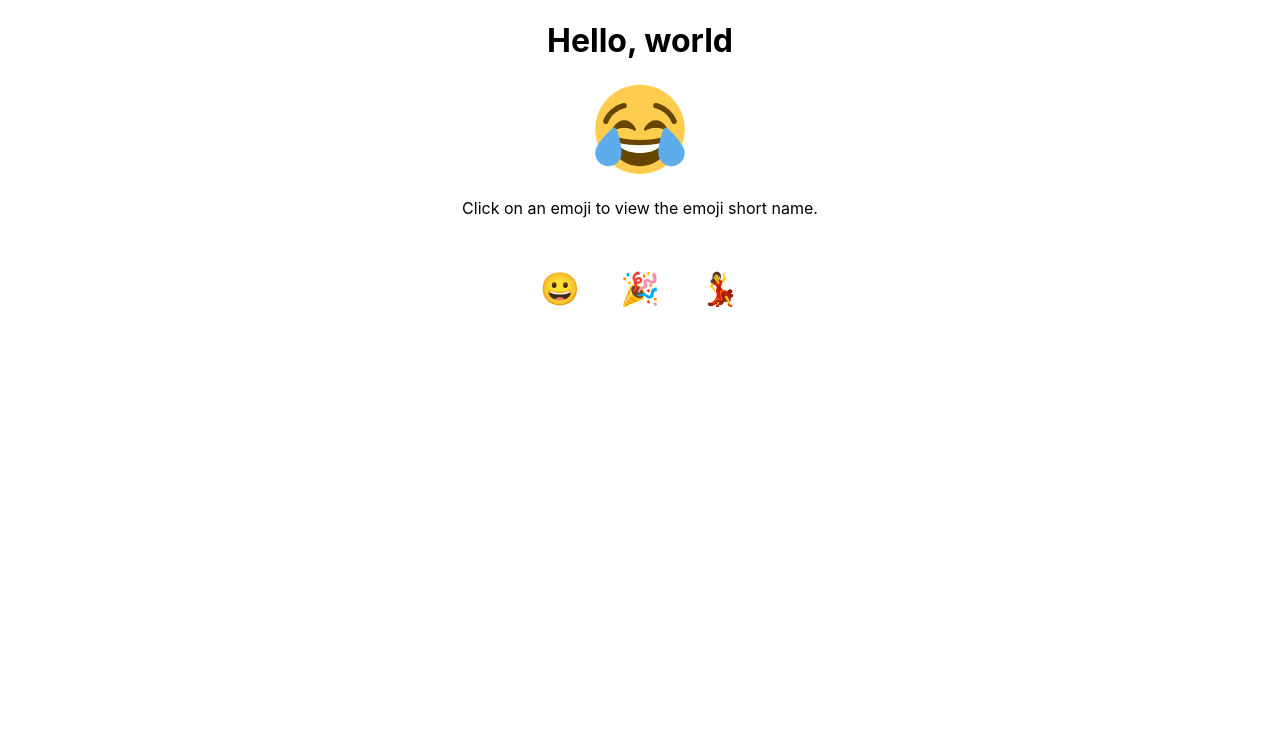
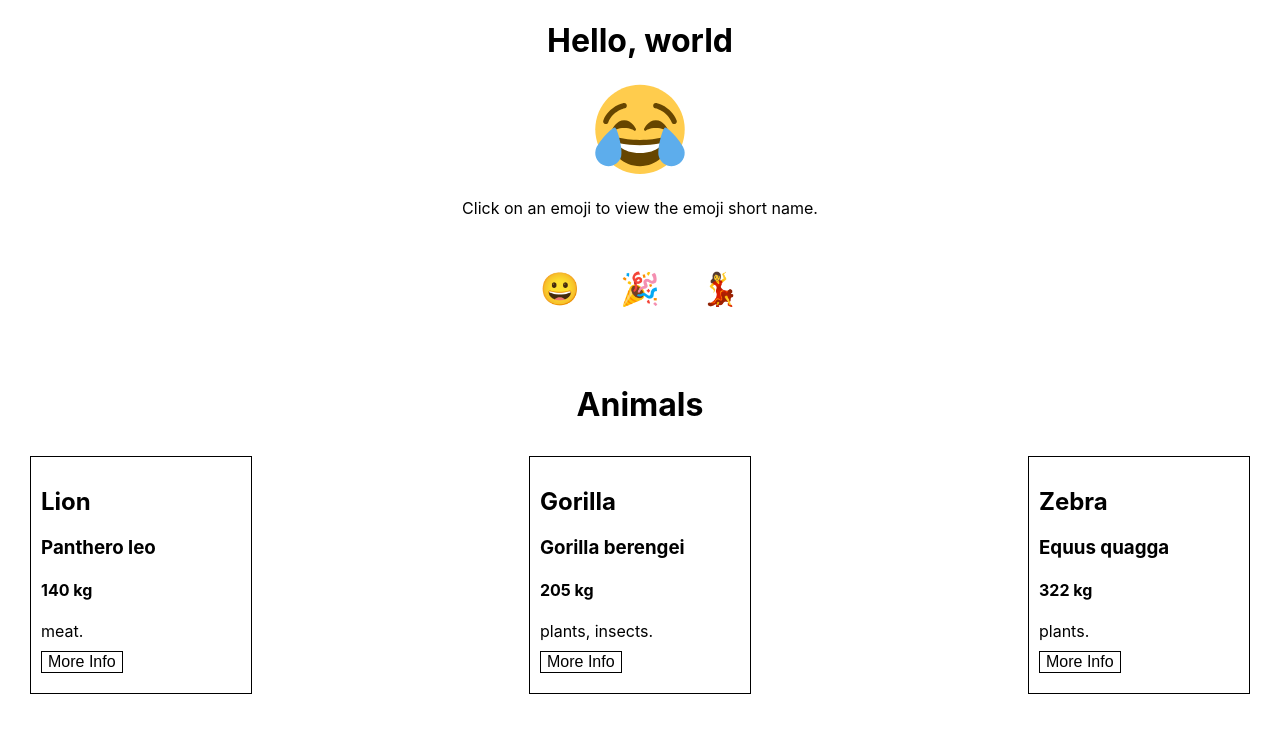
Before and after one commit to trbittner/do-react, a React (Create React App) app in the folder digital-ocean-tutorial/: page / in a window 1280 px wide. Shown: the top 732 px of the page. Built offline with nearby package versions, Linux system fonts and the light colour scheme.

Commit message:
Created an AnimalCard with props.

```diff
--- /dev/null
+++ b/digital-ocean-tutorial/src/components/AnimalCard/AnimalCard.css
@@ -0,0 +1,15 @@
+.animal-wrapper {
+  border: solid black 1px;
+  margin: 10px;
+  padding: 10px;
+  width: 200px;
+}
+
+.animal-wrapper button{
+  font-size: 1em;
+  border: solid black 1px;
+  padding: 10;
+  background: none;
+  cursor: pointer;
+  margin: 10px 0;
+}
--- /dev/null
+++ b/digital-ocean-tutorial/src/components/AnimalCard/AnimalCard.js
@@ -0,0 +1,20 @@
+import React from 'react'
+import './AnimalCard.css'
+
+export default function AnimalCard({
+  additional,
+  diet,
+  name,
+  scientificName,
+  showAdditional,
+  size}) {
+  return (
+    <div className="animal-wrapper">
+      <h2>{name}</h2>
+      <h3>{scientificName}</h3>
+      <h4>{size} kg</h4>
+      <div>{diet.join(', ')}.</div>
+      <button onClick={() => showAdditional(additional)}>More Info</button>
+    </div>
+  )
+}
--- a/digital-ocean-tutorial/src/components/App/App.css
+++ b/digital-ocean-tutorial/src/components/App/App.css
@@ -4,7 +4,7 @@
   align-items: center;
 }
 
-button {
+.container button {
   font-size: 2em;
   border: 0;
   padding: 0;
@@ -22,3 +22,15 @@ li {
   list-style: none;
   padding: 0;
 }
+
+.wrapper {
+  display: flex;
+  flex-wrap: wrap;
+  justify-content: space-between;
+  padding: 20px;
+}
+
+.wrapper h1{
+  text-align: center;
+  width: 100%;
+}
--- a/digital-ocean-tutorial/src/components/App/App.js
+++ b/digital-ocean-tutorial/src/components/App/App.js
@@ -1,5 +1,7 @@
 import React from 'react';
 import './App.css';
+import data from './data';
+import AnimalCard from '../AnimalCard/AnimalCard'
 
 import Instructions from '../Instructions/Instructions.js'
 
@@ -19,10 +21,18 @@ const emojis = [
   }
 ]
 
+function showAdditional(additional) {
+  const alertInformation = Object.entries(additional)
+  .map(information => `${information[0]}: ${information[1]}`)
+  .join('\n')
+  alert(alertInformation)
+}
+
 function App() {
   const greeting = "greeting"
   const displayAction = false
   return(
+  <>
   <div className="container">
     <h1 id={greeting}>Hello, world</h1>
     {displayAction && <p>I am writing JSX</p>}
@@ -37,6 +47,20 @@ function App() {
     )}
     </ul>
   </div>
+  <div className="wrapper">
+    <h1>Animals</h1>
+    {data.map(animal => (<AnimalCard
+                            additional={animal.additional}
+                            diet={animal.diet}
+                            key={animal.name}
+                            name={animal.name}
+                            scientificName={animal.scientificName}
+                            showAdditional={showAdditional}
+                            size={animal.size}
+                          />
+    ))}
+  </div>
+  </>
 )}
 
 export default App;
--- /dev/null
+++ b/digital-ocean-tutorial/src/components/App/data.js
@@ -0,0 +1,27 @@
+export default [
+  {
+    name: 'Lion',
+    scientificName: 'Panthero leo',
+    size: 140,
+    diet: ['meat']
+  },
+  {
+    name: 'Gorilla',
+    scientificName: "Gorilla berengei",
+    size: 205,
+    diet: ['plants','insects'],
+    additional: {
+      notes: "This is an eastern gorilla. There is also a western gorilla that is a different species."
+    }
+  },
+  {
+    name: 'Zebra',
+    scientificName: 'Equus quagga',
+    size: 322,
+    diet: ['plants'],
+    additional: {
+      notes: 'There are three different species of zebra.',
+      link: 'https://en.wikipedia.org/wiki/Zebra'
+    }
+  }
+]
```
